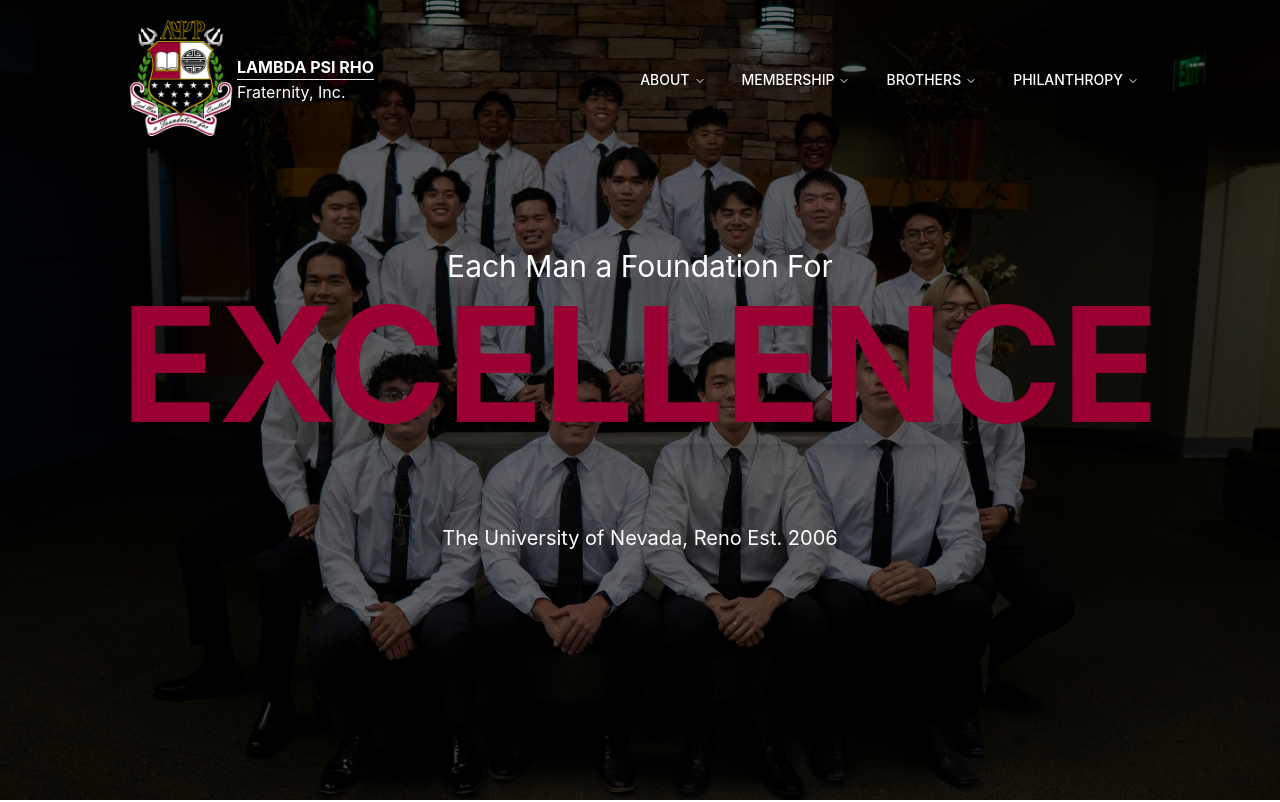
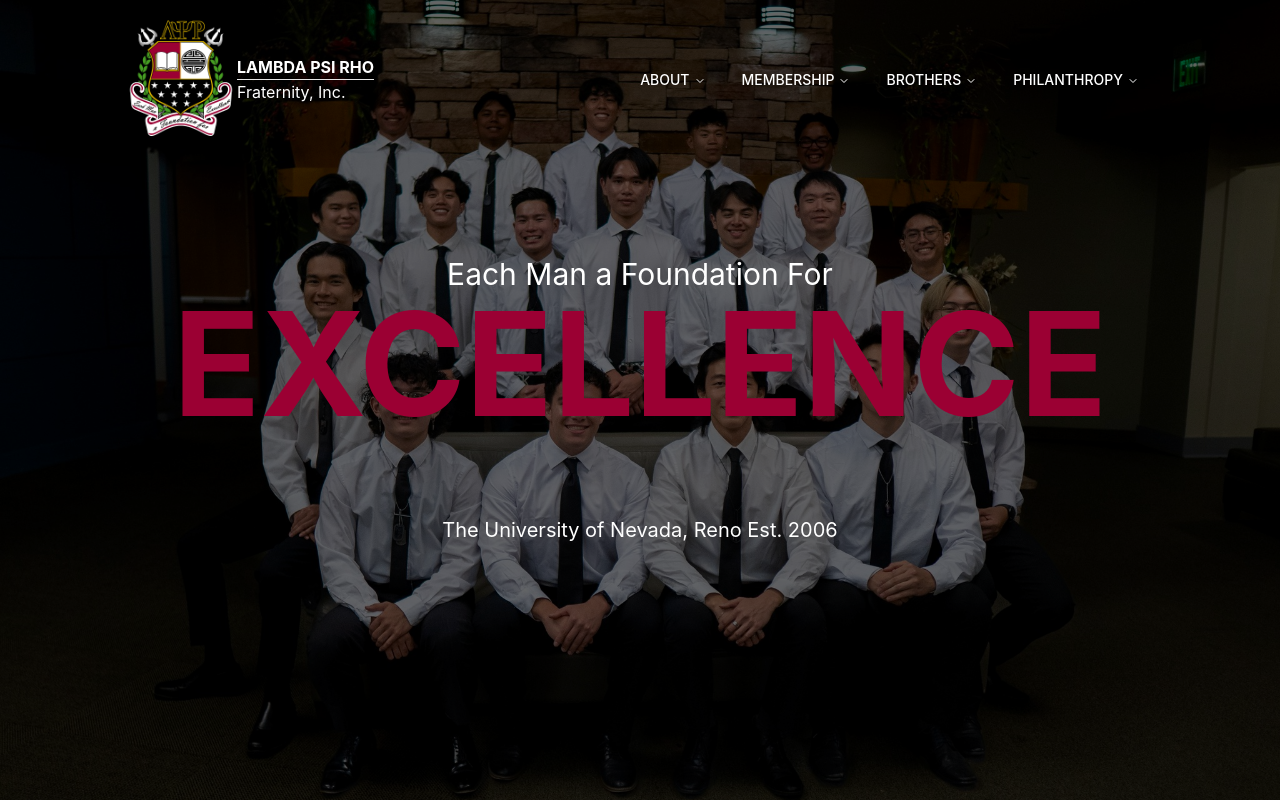
Before and after one commit to keanu-a/lpr-website, a React (Vite) app: page / in a window 1280 px wide. Shown: the top 802 px of the page. Built offline with nearby package versions, Linux system fonts and the light colour scheme; a web font is replaced by a local one.

Commit message:
Added animations to the home page

```diff
--- a/src/pages/Home.tsx
+++ b/src/pages/Home.tsx
@@ -21,6 +21,7 @@ export default function Home() {
     return () => clearTimeout(timer);
   }, []);
 
+  // Home page always loads at the top
   useEffect(() => {
     window.scrollTo(0, 0);
   }, []);
@@ -55,14 +56,37 @@ export default function Home() {
             <Nav className="relative z-15" />
 
             <div className="absolute top-1/2 transform -translate-y-1/2 inset-0 flex flex-col items-center justify-center h-fit text-white z-5">
-              <h1 className="text-md md:text-3xl">Each Man a Foundation For</h1>
-              <h1 className="text-6xl sm:text-8xl md:text-9xl lg:text-[10rem] text-maroon uppercase font-bold shadow-lg">
-                Excellence
-              </h1>
+              <div className="overflow-hidden">
+                <motion.h1
+                  initial={{ y: '100%' }}
+                  animate={{ y: 0 }}
+                  transition={{ duration: 1, delay: 0.5 }}
+                  className="text-md md:text-3xl"
+                >
+                  Each Man a Foundation For
+                </motion.h1>
+              </div>
+              <div className="overflow-hidden">
+                <motion.h1
+                  initial={{ y: '100%' }}
+                  animate={{ y: 0 }}
+                  transition={{ duration: 1.5, delay: 0.7 }}
+                  className="text-6xl sm:text-8xl md:text-9xl lg:text-[9rem] text-maroon uppercase font-bold"
+                >
+                  Excellence
+                </motion.h1>
+              </div>
 
-              <h2 className="mt-20 md:text-xl">
-                The University of Nevada, Reno Est. 2006
-              </h2>
+              <div className="overflow-hidden">
+                <motion.h2
+                  initial={{ y: '100%' }}
+                  animate={{ y: 0 }}
+                  transition={{ duration: 1, delay: 0.9 }}
+                  className="mt-20 md:text-xl"
+                >
+                  The University of Nevada, Reno Est. 2006
+                </motion.h2>
+              </div>
             </div>
           </div>
 
```
